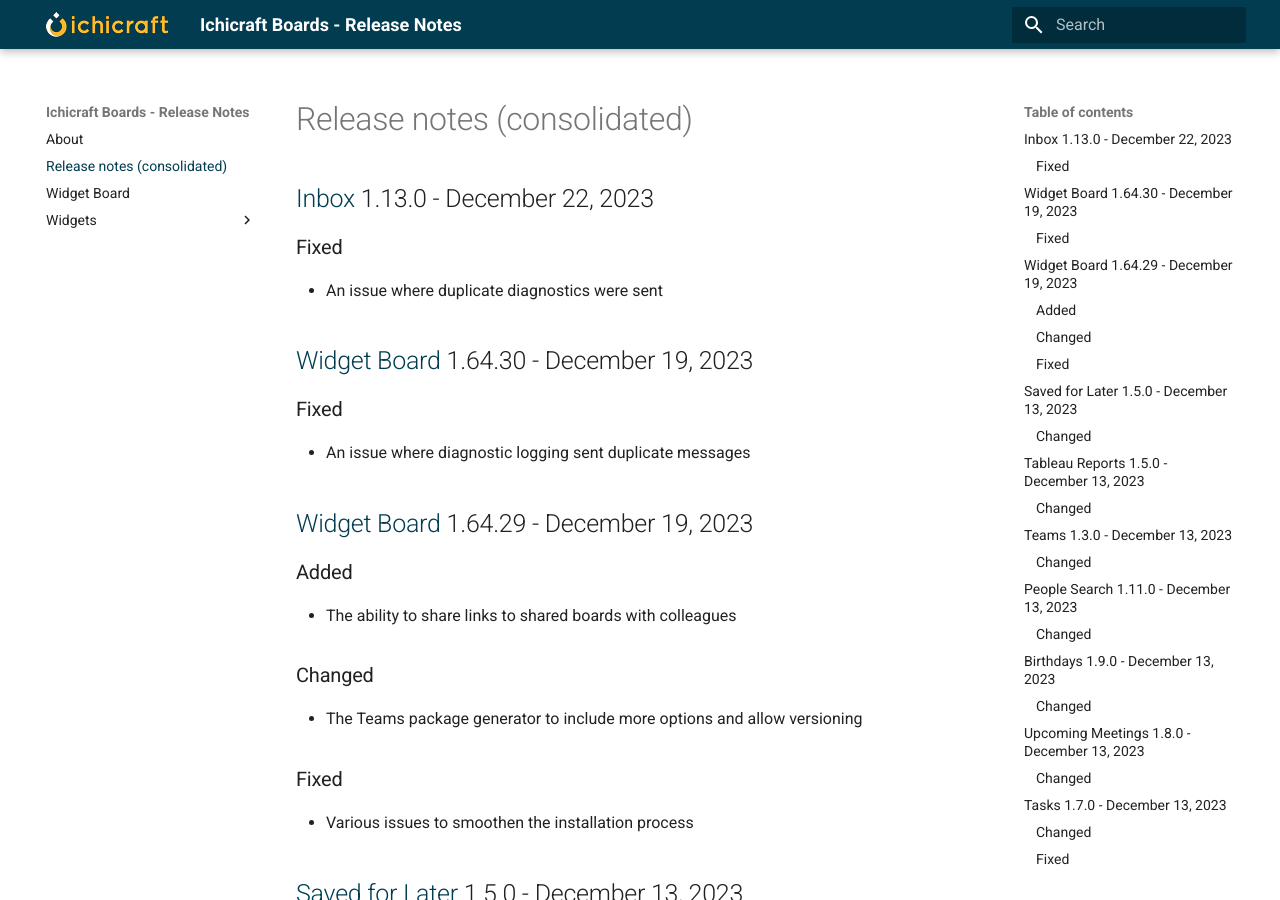
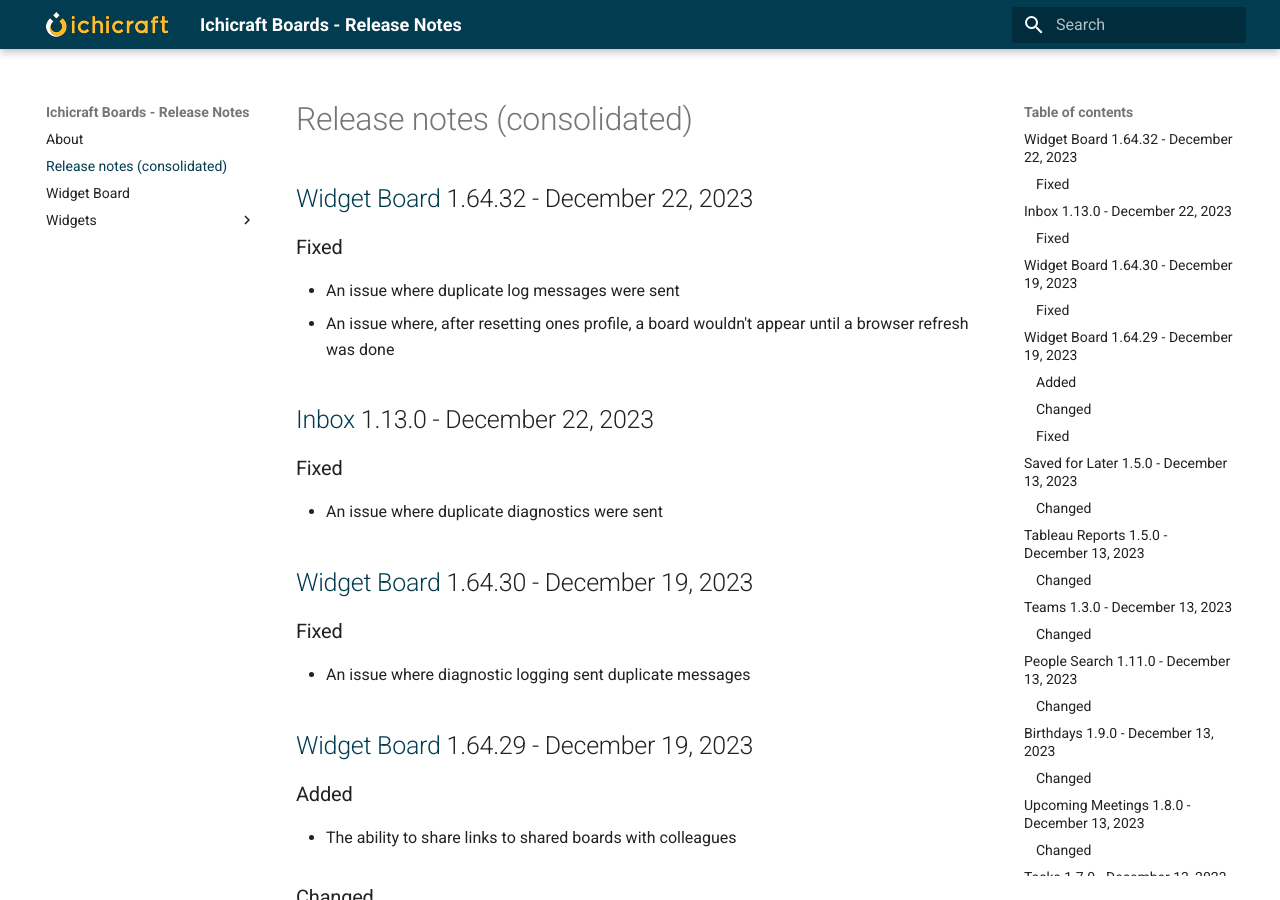
Before and after one commit to ichicraft/widgets-docs, an MkDocs documentation site: the page built from docs/Release-notes-(consolidated).md, in a window 1280 px wide and 900 px high. Built offline with MkDocs 1.6.1 and Material for MkDocs 9.7.7, drawn with Linux system fonts in a browser that asks for light colours.

Commit message:
Release notes updated by BuildService

```diff
--- a/docs/Release-notes-(consolidated).md
+++ b/docs/Release-notes-(consolidated).md
@@ -1,3 +1,9 @@
+## [Widget Board](./Widget Board.md) 1.64.32 - December 22, 2023
+
+### Fixed
+- An issue where duplicate log messages were sent
+- An issue where, after resetting ones profile, a board wouldn&#x27;t appear until a browser refresh was done
+
 ## [Inbox](./Widgets/Inbox.md) 1.13.0 - December 22, 2023
 
 
```
Also changed, not shown: docs/Widget Board.md (+6 -0 lines).
